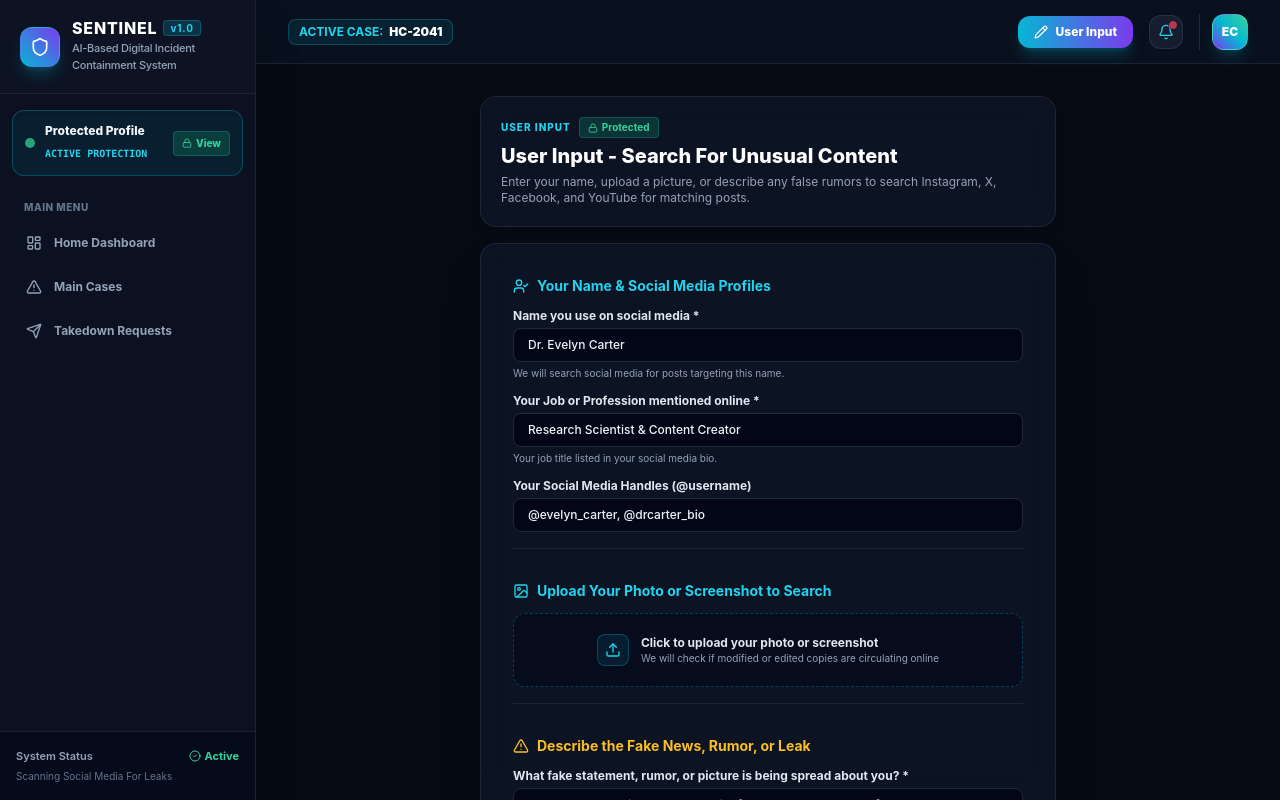
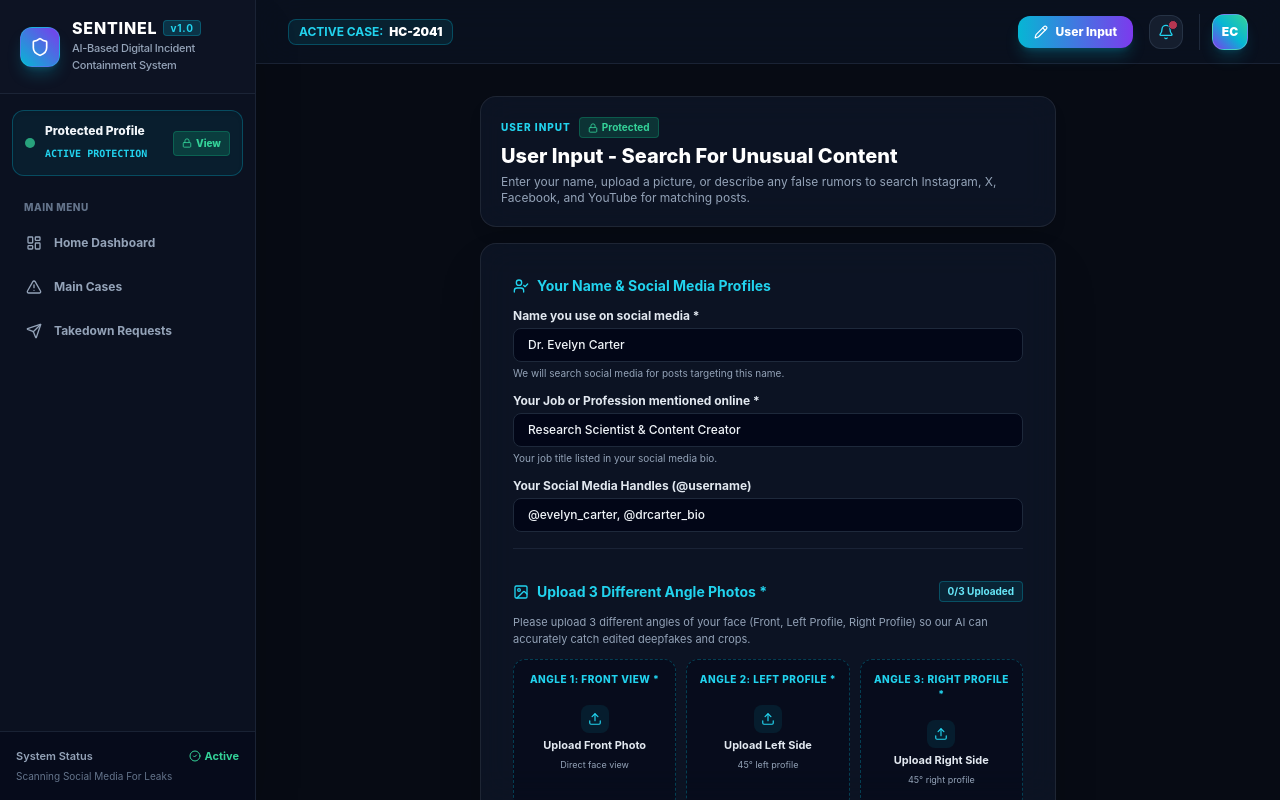
Before and after one commit to Vasundhra-06/sentinel-ai-containment, a Next.js app in the folder apps/web/: page /detections in a window 1280 px wide. Built offline with nearby package versions, Linux system fonts and the light colour scheme.

Commit message:
Implement 3-angle photo upload (Front, Left Profile, Right Profile) for AI deepfake matching

```diff
--- a/apps/web/src/app/detections/page.tsx
+++ b/apps/web/src/app/detections/page.tsx
@@ -14,9 +14,10 @@ function DetectionWorkbenchForm() {
   const [profession, setProfession] = useState('Research Scientist & Content Creator');
   const [socialHandles, setSocialHandles] = useState('@evelyn_carter, @drcarter_bio');
 
-  // Section 2: Reference Image Upload
-  const [userImageFile, setUserImageFile] = useState<File | null>(null);
-  const [userImagePreview, setUserImagePreview] = useState<string | null>(null);
+  // Section 2: 3 Different Angle Reference Photos
+  const [photoAngle1, setPhotoAngle1] = useState<{ file: File | null; preview: string | null }>({ file: null, preview: null });
+  const [photoAngle2, setPhotoAngle2] = useState<{ file: File | null; preview: string | null }>({ file: null, preview: null });
+  const [photoAngle3, setPhotoAngle3] = useState<{ file: File | null; preview: string | null }>({ file: null, preview: null });
 
   // Section 3: Describe the Fake News or Rumor
   const [unusualNews, setUnusualNews] = useState('');
@@ -34,8 +35,9 @@ function DetectionWorkbenchForm() {
       setProfession('');
       setSocialHandles('');
       setUnusualNews('');
-      setUserImagePreview(null);
-      setUserImageFile(null);
+      setPhotoAngle1({ file: null, preview: null });
+      setPhotoAngle2({ file: null, preview: null });
+      setPhotoAngle3({ file: null, preview: null });
       setHasScanned(false);
     } else if (mode === 'edit') {
       if (!socialMediaName) setSocialMediaName('Dr. Evelyn Carter');
@@ -52,13 +54,15 @@ function DetectionWorkbenchForm() {
   const [detectedLeaks, setDetectedLeaks] = useState<any[]>([]);
   const [imageMetadata, setImageMetadata] = useState<{ phash: string; dhash: string; sha256: string; filename?: string } | null>(null);
 
-  const handleImageUpload = (e: React.ChangeEvent<HTMLInputElement>) => {
+  const handlePhotoUpload = (angle: 1 | 2 | 3, e: React.ChangeEvent<HTMLInputElement>) => {
     const file = e.target.files?.[0];
     if (file) {
-      setUserImageFile(file);
       const reader = new FileReader();
       reader.onloadend = () => {
-        setUserImagePreview(reader.result as string);
+        const preview = reader.result as string;
+        if (angle === 1) setPhotoAngle1({ file, preview });
+        else if (angle === 2) setPhotoAngle2({ file, preview });
+        else if (angle === 3) setPhotoAngle3({ file, preview });
       };
       reader.readAsDataURL(file);
     }
@@ -85,8 +89,15 @@ function DetectionWorkbenchForm() {
       formData.append('handles', socialHandles || '@user');
       formData.append('job_title', profession || '');
       formData.append('keywords', unusualNews || '');
-      if (userImageFile) {
-        formData.append('file', userImageFile);
+      if (photoAngle1.file) {
+        formData.append('file', photoAngle1.file);
+        formData.append('file1', photoAngle1.file);
+      }
+      if (photoAngle2.file) {
+        formData.append('file2', photoAngle2.file);
+      }
+      if (photoAngle3.file) {
+        formData.append('file3', photoAngle3.file);
       }
 
       const res = await fetch('http://127.0.0.1:8000/api/v1/detections/scan', {
@@ -196,46 +207,105 @@ function DetectionWorkbenchForm() {
           </div>
         </div>
 
-        {/* SECTION 2: Reference Image Upload */}
+        {/* SECTION 2: 3 Different Angle Reference Photos */}
         <div className="space-y-3 border-b border-slate-800/80 pb-4">
+          <div className="flex items-center justify-between">
             <div className="flex items-center gap-2 text-cyan-400 font-bold text-sm">
               <ImageIcon className="w-4 h-4" />
-            <span>Upload Your Photo or Screenshot to Search</span>
+              <span>Upload 3 Different Angle Photos *</span>
             </div>
+            <span className="text-[10px] px-2 py-0.5 rounded bg-cyan-500/10 text-cyan-300 border border-cyan-500/30 font-bold">
+              {[photoAngle1.file, photoAngle2.file, photoAngle3.file].filter(Boolean).length}/3 Uploaded
+            </span>
+          </div>
+          <p className="text-[11px] text-slate-400">
+            Please upload 3 different angles of your face (Front, Left Profile, Right Profile) so our AI can accurately catch edited deepfakes and crops.
+          </p>
 
-          <div className="border border-dashed border-cyan-500/30 hover:border-cyan-500/60 rounded-xl p-3.5 bg-slate-950/50 text-center transition-all cursor-pointer relative">
+          <div className="grid grid-cols-1 sm:grid-cols-3 gap-2.5">
+            {/* ANGLE 1: Front Face View */}
+            <div className="border border-dashed border-cyan-500/30 hover:border-cyan-500/60 rounded-xl p-3 bg-slate-950/50 text-center transition-all relative">
               <input
                 type="file"
                 accept="image/*"
                 className="hidden"
-              id="user-leak-image-input"
-              onChange={handleImageUpload}
+                id="photo-angle-1"
+                onChange={(e) => handlePhotoUpload(1, e)}
               />
-
-            <label htmlFor="user-leak-image-input" className="cursor-pointer block">
-              {userImagePreview ? (
-                <div className="flex items-center justify-center gap-4 py-1">
-                  <img src={userImagePreview} alt="Uploaded Photo" className="h-16 w-16 rounded-lg border border-cyan-500/50 object-cover shadow-md" />
-                  <div className="text-left space-y-0.5">
-                    <div className="flex items-center gap-2">
-                      <span className="text-xs font-bold text-cyan-300">{userImageFile?.name || 'Selected Photo'}</span>
-                      <span className="text-[9px] px-1.5 py-0.5 rounded bg-emerald-500/20 text-emerald-400 border border-emerald-500/30 font-bold">Photo Ready</span>
-                    </div>
-                    <span className="text-[10px] text-slate-400 block">Click here to replace with a different photo</span>
-                  </div>
+              <label htmlFor="photo-angle-1" className="cursor-pointer block space-y-2">
+                <span className="text-[10px] font-extrabold text-cyan-400 uppercase tracking-wider block">Angle 1: Front View *</span>
+                {photoAngle1.preview ? (
+                  <div className="space-y-1.5 py-0.5">
+                    <img src={photoAngle1.preview} alt="Front View" className="h-16 w-16 mx-auto rounded-lg border border-cyan-500/50 object-cover shadow-md" />
+                    <span className="text-[9px] px-2 py-0.5 rounded bg-emerald-500/20 text-emerald-400 border border-emerald-500/30 font-bold inline-block">Front Ready</span>
                   </div>
                 ) : (
-                <div className="flex items-center justify-center gap-3 py-1.5">
-                  <div className="w-8 h-8 rounded-lg bg-cyan-500/10 border border-cyan-500/30 text-cyan-400 flex items-center justify-center flex-shrink-0">
-                    <Upload className="w-4 h-4" />
+                  <div className="py-2.5 space-y-1">
+                    <div className="w-7 h-7 rounded-lg bg-cyan-500/10 text-cyan-400 flex items-center justify-center mx-auto">
+                      <Upload className="w-3.5 h-3.5" />
                     </div>
-                  <div className="text-left">
-                    <span className="text-xs font-bold text-slate-200 block">Click to upload your photo or screenshot</span>
-                    <span className="text-[10px] text-slate-400 block">We will check if modified or edited copies are circulating online</span>
-                  </div>
+                    <span className="text-[11px] font-bold text-slate-200 block">Upload Front Photo</span>
+                    <span className="text-[9px] text-slate-400 block">Direct face view</span>
                   </div>
                 )}
               </label>
+            </div>
+
+            {/* ANGLE 2: Left Side Profile */}
+            <div className="border border-dashed border-cyan-500/30 hover:border-cyan-500/60 rounded-xl p-3 bg-slate-950/50 text-center transition-all relative">
+              <input
+                type="file"
+                accept="image/*"
+                className="hidden"
+                id="photo-angle-2"
+                onChange={(e) => handlePhotoUpload(2, e)}
+              />
+              <label htmlFor="photo-angle-2" className="cursor-pointer block space-y-2">
+                <span className="text-[10px] font-extrabold text-cyan-400 uppercase tracking-wider block">Angle 2: Left Profile *</span>
+                {photoAngle2.preview ? (
+                  <div className="space-y-1.5 py-0.5">
+                    <img src={photoAngle2.preview} alt="Left Profile" className="h-16 w-16 mx-auto rounded-lg border border-cyan-500/50 object-cover shadow-md" />
+                    <span className="text-[9px] px-2 py-0.5 rounded bg-emerald-500/20 text-emerald-400 border border-emerald-500/30 font-bold inline-block">Left Ready</span>
+                  </div>
+                ) : (
+                  <div className="py-2.5 space-y-1">
+                    <div className="w-7 h-7 rounded-lg bg-cyan-500/10 text-cyan-400 flex items-center justify-center mx-auto">
+                      <Upload className="w-3.5 h-3.5" />
+                    </div>
+                    <span className="text-[11px] font-bold text-slate-200 block">Upload Left Side</span>
+                    <span className="text-[9px] text-slate-400 block">45° left profile</span>
+                  </div>
+                )}
+              </label>
+            </div>
+
+            {/* ANGLE 3: Right Side Profile */}
+            <div className="border border-dashed border-cyan-500/30 hover:border-cyan-500/60 rounded-xl p-3 bg-slate-950/50 text-center transition-all relative">
+              <input
+                type="file"
+                accept="image/*"
+                className="hidden"
+                id="photo-angle-3"
+                onChange={(e) => handlePhotoUpload(3, e)}
+              />
+              <label htmlFor="photo-angle-3" className="cursor-pointer block space-y-2">
+                <span className="text-[10px] font-extrabold text-cyan-400 uppercase tracking-wider block">Angle 3: Right Profile *</span>
+                {photoAngle3.preview ? (
+                  <div className="space-y-1.5 py-0.5">
+                    <img src={photoAngle3.preview} alt="Right Profile" className="h-16 w-16 mx-auto rounded-lg border border-cyan-500/50 object-cover shadow-md" />
+                    <span className="text-[9px] px-2 py-0.5 rounded bg-emerald-500/20 text-emerald-400 border border-emerald-500/30 font-bold inline-block">Right Ready</span>
+                  </div>
+                ) : (
+                  <div className="py-2.5 space-y-1">
+                    <div className="w-7 h-7 rounded-lg bg-cyan-500/10 text-cyan-400 flex items-center justify-center mx-auto">
+                      <Upload className="w-3.5 h-3.5" />
+                    </div>
+                    <span className="text-[11px] font-bold text-slate-200 block">Upload Right Side</span>
+                    <span className="text-[9px] text-slate-400 block">45° right profile</span>
+                  </div>
+                )}
+              </label>
+            </div>
           </div>
         </div>
 
```
Also changed, not shown: 1 other file (tests, documents, lock files or other folders). Lines whose indentation alone changed are shown as unchanged.
